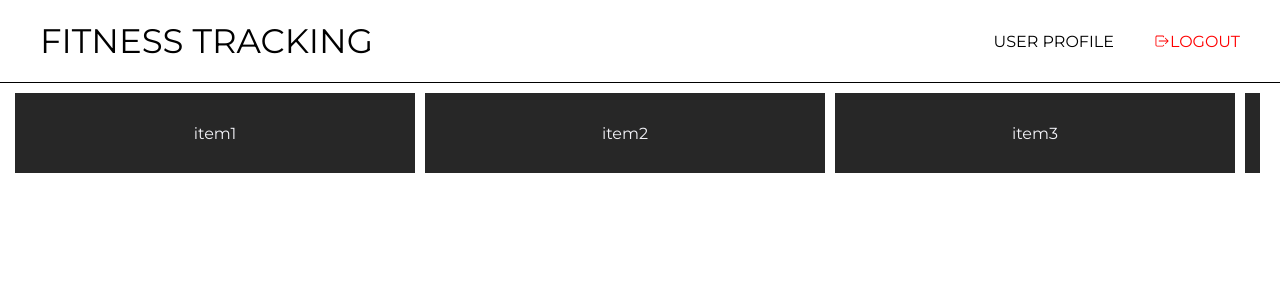
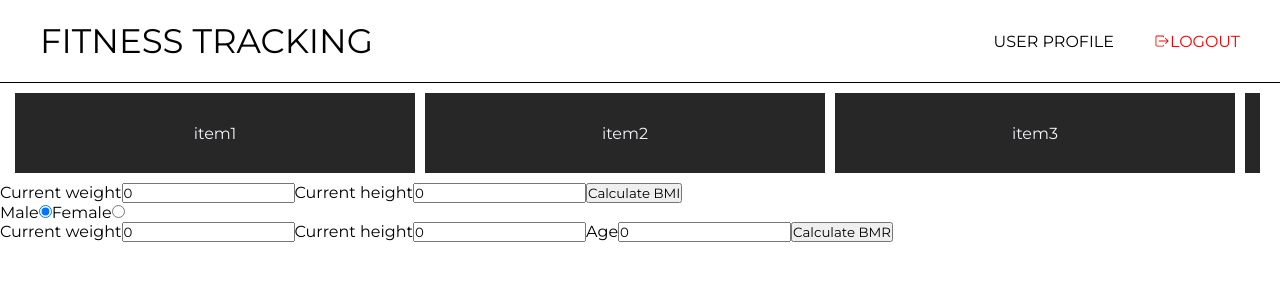
Before and after one commit to JKukielski/fitness-tracking-app, a React (Vite) app in the folder frontend/: page / in a window 1280 px wide. Shown: the top 300 px of the page. Built offline with nearby package versions, Linux system fonts and the light colour scheme; sample sign-in values are in the browser's storage.

Commit message:
Implemented logic for calculating BMI & BMR

```diff
--- /dev/null
+++ b/frontend/src/components/BMI.jsx
@@ -0,0 +1,64 @@
+import axios from 'axios';
+import { useState } from 'react';
+import { useDispatch, useSelector } from 'react-redux';
+import { updateUser } from '../state/userSlice';
+
+const BMI = () => {
+  const [weight, setWeight] = useState(0);
+  const [height, setHeight] = useState(0);
+  const [success, setSuccess] = useState('');
+  const { user } = useSelector((state) => state.user.user);
+  const dispatch = useDispatch();
+
+  const handleSubmitBMI = async (e) => {
+    e.preventDefault();
+    const heightInMeters = height / 100;
+    const bmi = (weight / (heightInMeters * heightInMeters)).toFixed(2);
+
+    try {
+      const response = await axios.patch(
+        `http://localhost:3001/api/users/${user._id}`,
+        {
+          bmi,
+        }
+      );
+      if (response) {
+        dispatch(updateUser({ user: response.data }));
+      }
+      setSuccess('BMI updated successfully');
+    } catch (err) {
+      console.error(err);
+    }
+  };
+
+  return (
+    <form className="bmi-container" onSubmit={handleSubmitBMI}>
+      <label htmlFor="weight" className="bmi-label">
+        Current weight
+        <input
+          type="number"
+          name="weight"
+          id="weight"
+          value={weight}
+          className="bmi-input"
+          onChange={(e) => setWeight(e.target.value)}
+        />
+      </label>
+      <label htmlFor="height" className="bmi-label">
+        Current height
+        <input
+          type="number"
+          name="height"
+          id="height"
+          value={height}
+          className="bmi-input"
+          onChange={(e) => setHeight(e.target.value)}
+        />
+      </label>
+      <button type="submit">Calculate BMI</button>
+      <p className="bmi-success">{success}</p>
+    </form>
+  );
+};
+
+export default BMI;
--- /dev/null
+++ b/frontend/src/components/BMR.jsx
@@ -0,0 +1,121 @@
+import axios from 'axios';
+import { useState } from 'react';
+import { useDispatch, useSelector } from 'react-redux';
+import { updateUser } from '../state/userSlice';
+
+const BMR = () => {
+  const [weight, setWeight] = useState(0);
+  const [height, setHeight] = useState(0);
+  const [age, setAge] = useState(0);
+  const [gender, setGender] = useState('male');
+  const [success, setSuccess] = useState('');
+  const { user } = useSelector((state) => state.user.user);
+  const dispatch = useDispatch();
+
+  const calculateBMRforMen = () => {
+    const heightInCentimeters = height;
+    const bmr = 10 * weight + 6.25 * heightInCentimeters - 5 * age + 5;
+    const roundedBMR = parseFloat(bmr.toFixed(2));
+    return roundedBMR;
+  };
+
+  const calculateBMRforWomen = () => {
+    const heightInCentimeters = height;
+    const bmr = 10 * weight + 6.25 * heightInCentimeters - 5 * age - 161;
+    const roundedBMR = parseFloat(bmr.toFixed(2));
+    return roundedBMR;
+  };
+
+  const handleSubmitBMR = async (e) => {
+    e.preventDefault();
+    let bmr;
+
+    if (gender === 'male') {
+      bmr = calculateBMRforMen();
+    } else if (gender === 'female') {
+      bmr = calculateBMRforWomen();
+    } else {
+      return;
+    }
+
+    try {
+      const response = await axios.patch(
+        `http://localhost:3001/api/users/${user._id}`,
+        {
+          bmr,
+        }
+      );
+      if (response) {
+        dispatch(updateUser({ user: response.data }));
+      }
+      setSuccess('BMR updated successfully');
+    } catch (err) {
+      console.error(err);
+    }
+  };
+
+  return (
+    <form className="bmr-container" onSubmit={handleSubmitBMR}>
+      <div className="radio-container">
+        <label htmlFor="">
+          Male
+          <input
+            type="radio"
+            name="gender"
+            value="male"
+            checked={gender === 'male'}
+            onChange={(e) => setGender(e.target.value)}
+          />
+        </label>
+        <label htmlFor="">
+          Female
+          <input
+            type="radio"
+            name="gender"
+            value="female"
+            checked={gender === 'female'}
+            onChange={(e) => setGender(e.target.value)}
+          />
+        </label>
+      </div>
+
+      <label htmlFor="weight" className="measurement-label">
+        Current weight
+        <input
+          type="number"
+          name="weight"
+          id="weight"
+          value={weight}
+          className="measurement-input"
+          onChange={(e) => setWeight(e.target.value)}
+        />
+      </label>
+      <label htmlFor="height" className="measurement-label">
+        Current height
+        <input
+          type="number"
+          name="height"
+          id="height"
+          value={height}
+          className="measurement-input"
+          onChange={(e) => setHeight(e.target.value)}
+        />
+      </label>
+      <label htmlFor="age" className="measurement-label">
+        Age
+        <input
+          type="number"
+          name="age"
+          id="age"
+          value={age}
+          className="measurement-input"
+          onChange={(e) => setAge(e.target.value)}
+        />
+      </label>
+      <button type="submit">Calculate BMR</button>
+      <p className="bmi-success">{success}</p>
+    </form>
+  );
+};
+
+export default BMR;
--- a/frontend/src/pages/HomePage.jsx
+++ b/frontend/src/pages/HomePage.jsx
@@ -1,12 +1,18 @@
 import '../styles/HomePage.css';
 import Navbar from '../components/Navbar';
 import CarouselComponent from '../components/CarouselComponent';
+import BMI from '../components/BMI';
+import BMR from '../components/BMR';
 
 const HomePage = () => {
   return (
     <div className="home-container">
       <Navbar />
       <CarouselComponent />
+      <div className="home-inner-container">
+        <BMI />
+        <BMR />
+      </div>
     </div>
   );
 };
```
Also changed, not shown: 2 other files (tests, documents, lock files or other folders).
